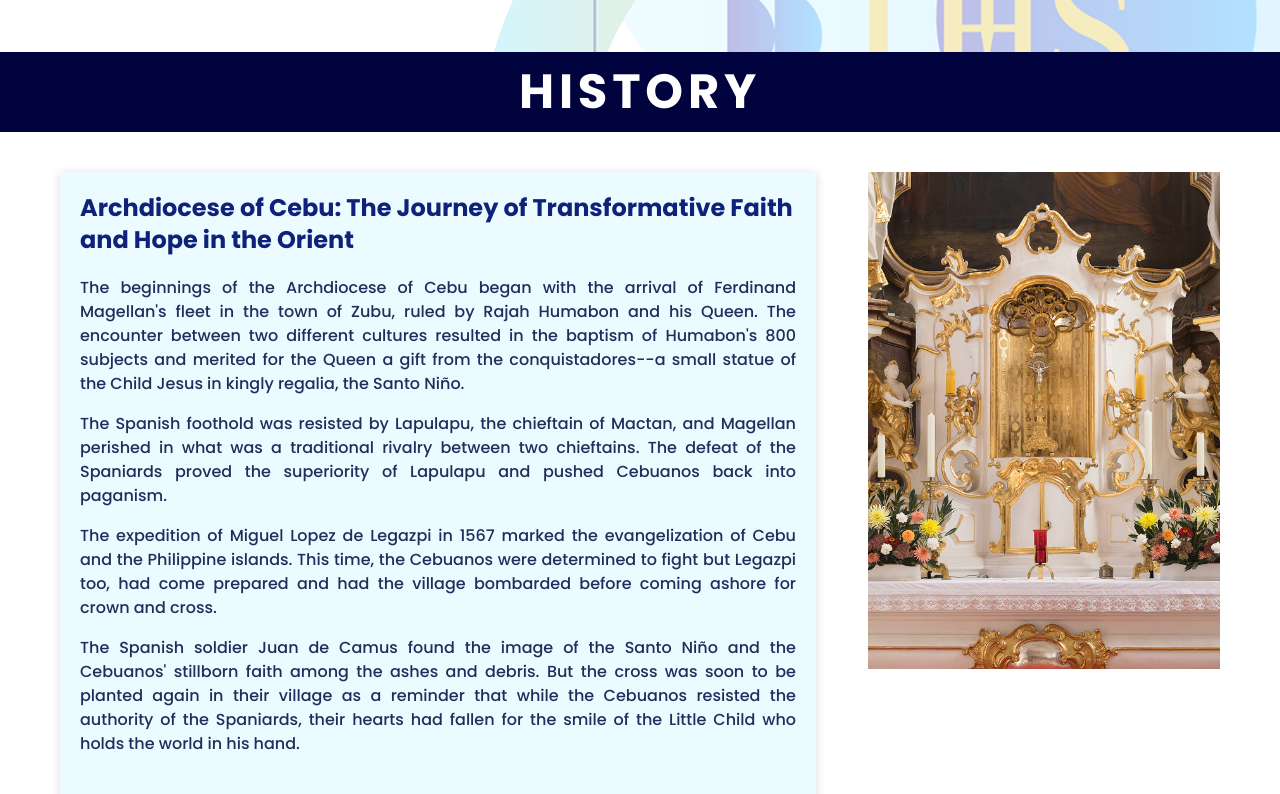
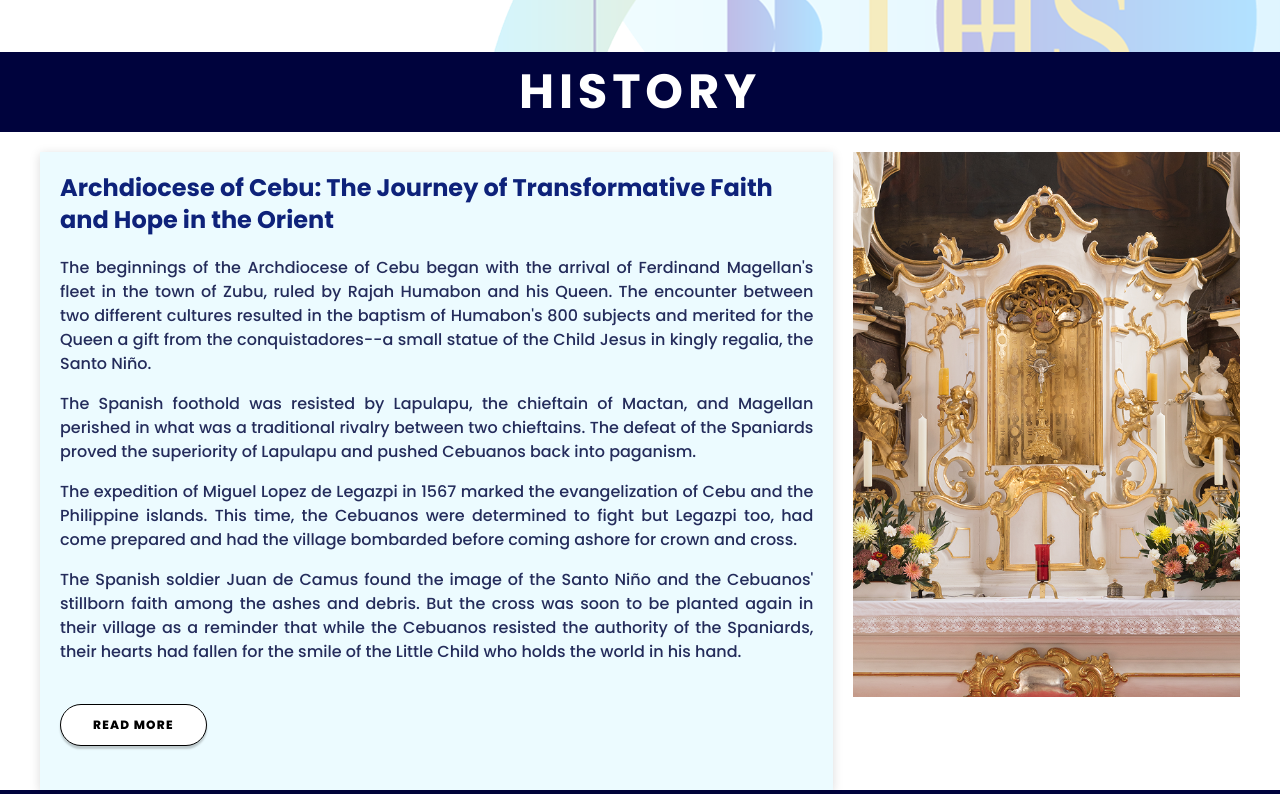
Before and after one commit to Celian4862/cadcomm, a Next.js app: page / in a window 1280 px wide. Shown: the part 740-1534 px from the top of the page. Built offline with nearby package versions, Linux system fonts and the light colour scheme.

Commit message:
Updated page.tsx
Modified the styles of the grid.

```diff
--- a/app/page.tsx
+++ b/app/page.tsx
@@ -27,8 +27,8 @@ export default function Home() {
             History
           </h2>
         </header>
-        <div className="grid grid-cols-1 gap-y-5 px-10 pt-5 md:grid-cols-2 md:gap-x-13 md:px-15 md:pt-10 lg:grid-cols-3">
-          <div className="bg-bg-primary/40 p-5 shadow-[black_0_2px_10px]/15 md:col-span-1 md:m-0 lg:col-span-2">
+        <div className="grid grid-cols-1 gap-y-5 px-10 pt-5 lg:grid-cols-3 lg:gap-x-5">
+          <div className="bg-bg-primary/40 p-5 shadow-[black_0_2px_10px]/15 lg:col-span-2">
             <h3 className="text-tertiary mb-5 text-2xl font-bold">
               Archdiocese of Cebu: The Journey of Transformative Faith and Hope
               in the Orient
@@ -70,9 +70,9 @@ export default function Home() {
           <Image
             src="/History image.png"
             alt="History image"
-            width={1000}
-            height={1000}
-            className="pb-10"
+            width={500}
+            height={500}
+            className="mx-auto h-auto w-100 pb-10"
           />
         </div>
       </section>
```
